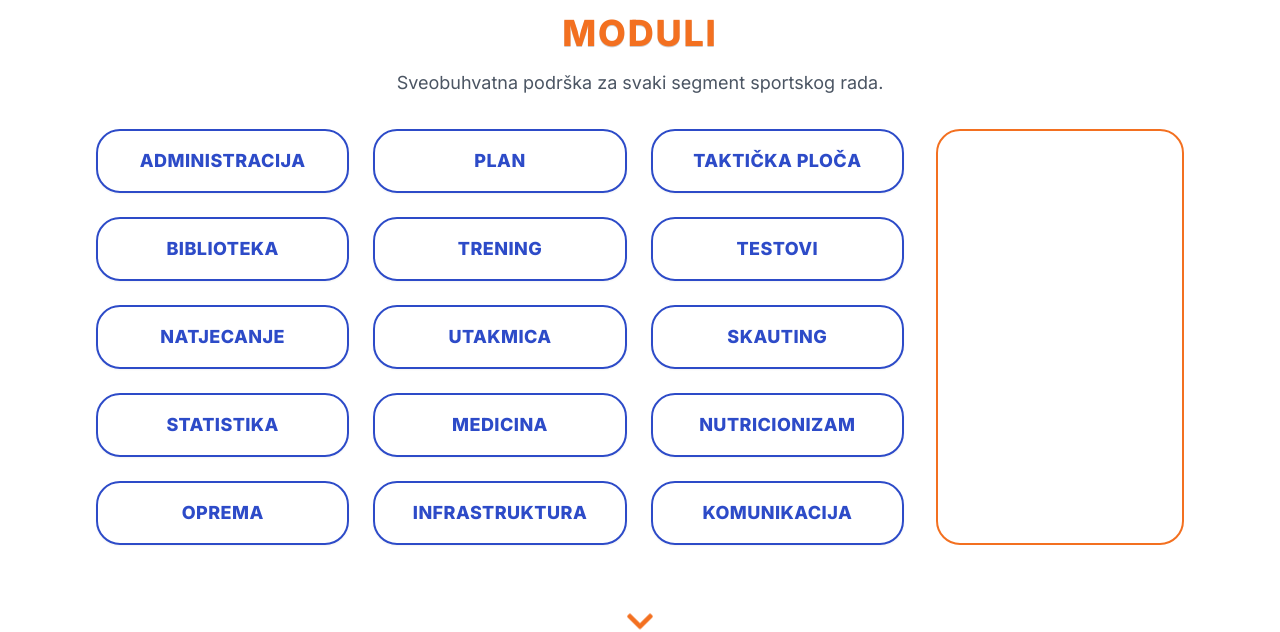
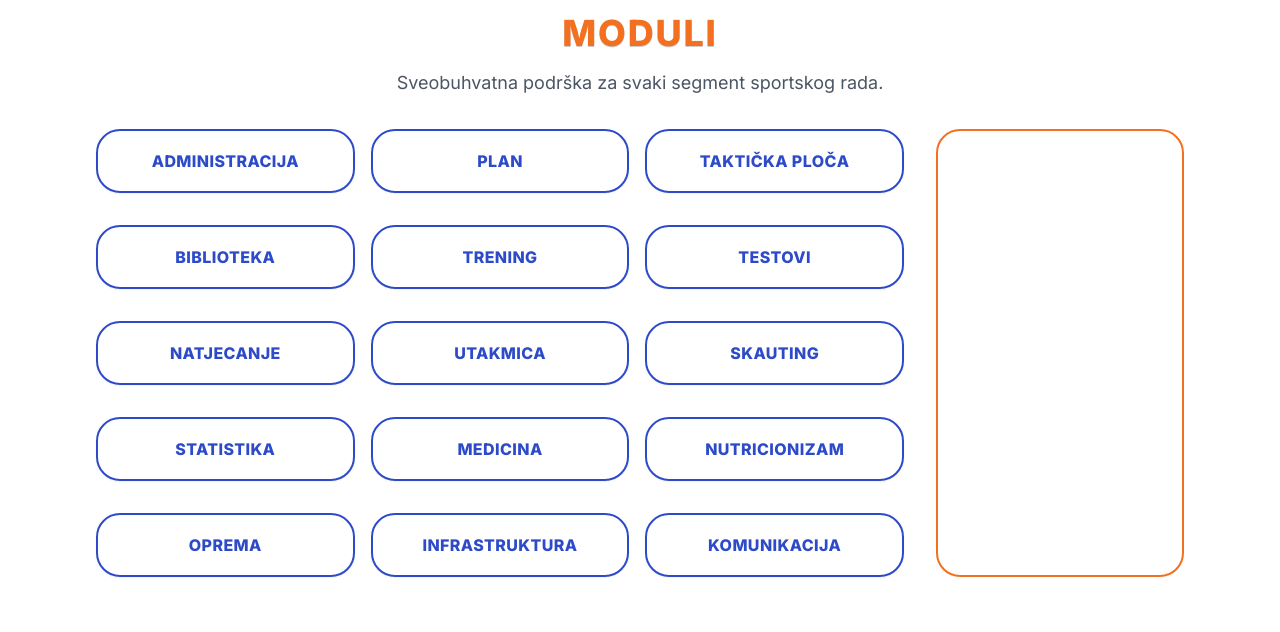
Before and after one commit to ThePresident11/revoludus-landing, a Next.js app: page / in a window 1280 px wide. Shown: the part 1520-2152 px from the top of the page. Built offline with nearby package versions, Linux system fonts and the light colour scheme; no server answers.

Commit message:
ModulesSection: ispravljeno ponašanje klik/hover i optimiziran prikaz slike

```diff
--- a/src/components/LandingPage/ModulesSection.tsx
+++ b/src/components/LandingPage/ModulesSection.tsx
@@ -81,21 +81,26 @@ export default function ModulesSection({ lang }: { lang: SupportedLang }) {
         className="max-w-7xl mx-auto flex flex-col lg:grid lg:grid-cols-4 gap-8"
       >
         {/* Lista modula */}
-        <div className="grid grid-cols-2 md:grid-cols-2 lg:grid-cols-3 gap-6 lg:col-span-3 text-wrap balance">
+        <div className="grid grid-cols-1 md:grid-cols-2 lg:grid-cols-3 gap-x-6 gap-y-3 lg:col-span-3 lg:gap-x-4 lg:gap-y-8 text-wrap balance">
           {moduleList.map((id) => (
             <div key={id} className="col-span-1">
               <div
+                onClick={() => {
+                  if (window.innerWidth < 1024) {
+                    setActiveModule((prev) => (prev === id ? null : id));
+                  }
+                }}
                 onMouseEnter={() => {
                   if (window.innerWidth >= 1024) {
                     setActiveModule(id);
                   }
                 }}
-                onClick={() => {
-                  if (window.innerWidth < 1024) {
-                    setActiveModule((prev) => (prev === id ? null : id));
+                onMouseLeave={() => {
+                  if (window.innerWidth >= 1024) {
+                    setActiveModule(null);
                   }
                 }}
-                className={`p-3 h-16 flex items-center justify-center text-center uppercase text-lg font-bold tracking-wide border-2 rounded-2xl shadow-sm cursor-pointer transition-all duration-300 text-wrap balance truncate text-ellipsis max-w-full ${
+                className={`p-3 h-16 flex items-center justify-center text-center uppercase text-base font-bold tracking-wide border-2 rounded-2xl shadow-sm cursor-pointer transition-all duration-300 text-wrap balance truncate text-ellipsis max-w-full ${
                   activeModule === id
                     ? "border-rev-orange text-rev-orange"
                     : "border-rev-blue text-rev-blue hover:border-rev-orange hover:text-rev-orange"
@@ -105,18 +110,18 @@ export default function ModulesSection({ lang }: { lang: SupportedLang }) {
               </div>
 
               {/* Prikaz ispod gumba za mobile/tablet */}
-              <div className="grid grid-cols-1 md:grid-cols-2 gap-4 lg:hidden">
+              <div className="block lg:hidden mt-2">
                 {activeModule === id && (
                   <div className="flex flex-col items-center justify-center border-2 border-rev-orange rounded-2xl p-6 text-center">
                     <div className="w-full max-w-[180px] aspect-square mb-4">
                       <img
                         src={`/images/${toImageName(id)}`}
                         alt={t[id].name}
+                        loading="eager"
                         className="w-full h-full object-contain rounded-xl shadow-md"
-                        loading="eager"
                       />
                     </div>
-                    <h3 className="text-rev-orange">{t[id].name}</h3>
+                    <h3 className="text-lg text-rev-orange">{t[id].name}</h3>
                     <h4 className="max-w-md">{t[id].desc}</h4>
                   </div>
                 )}
```
